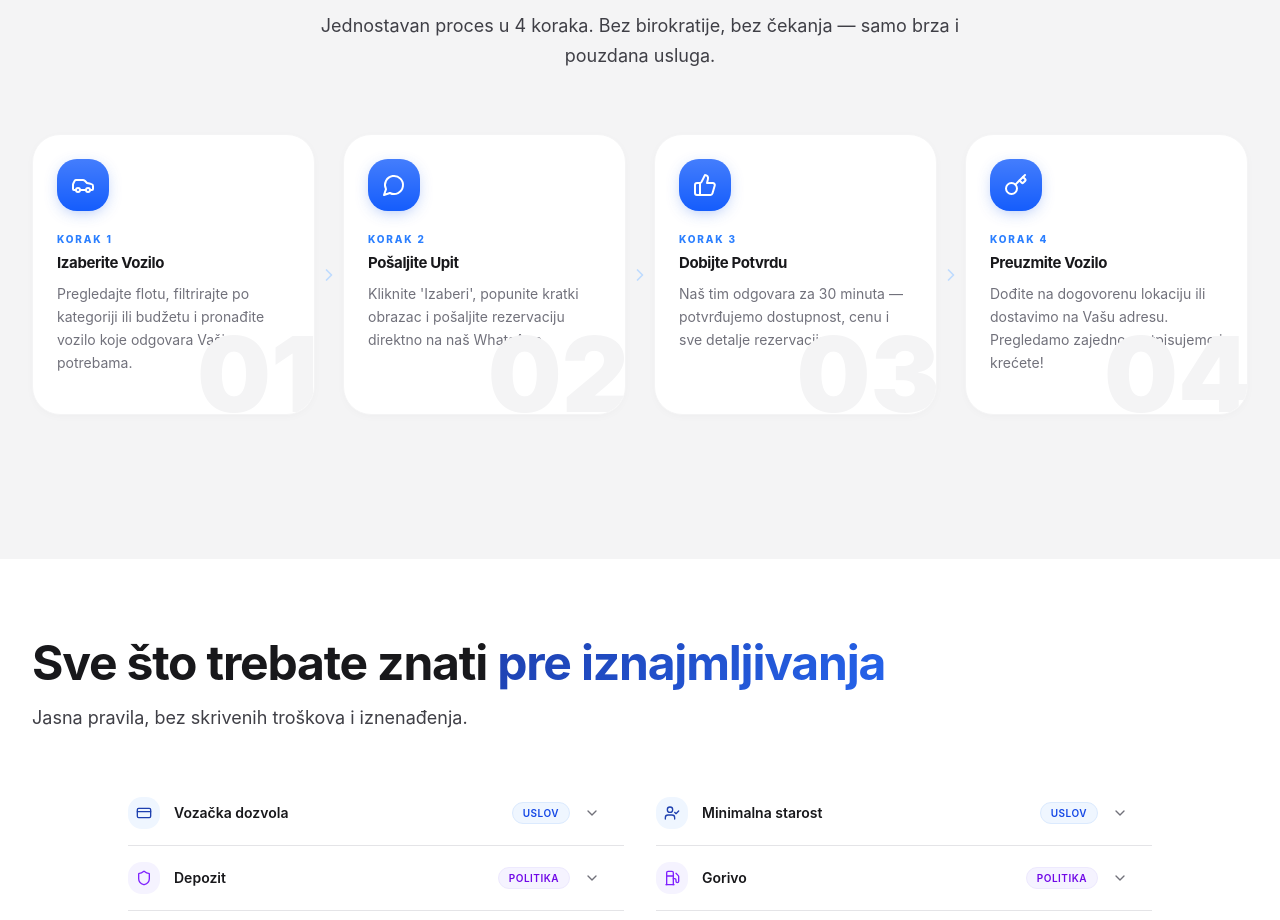
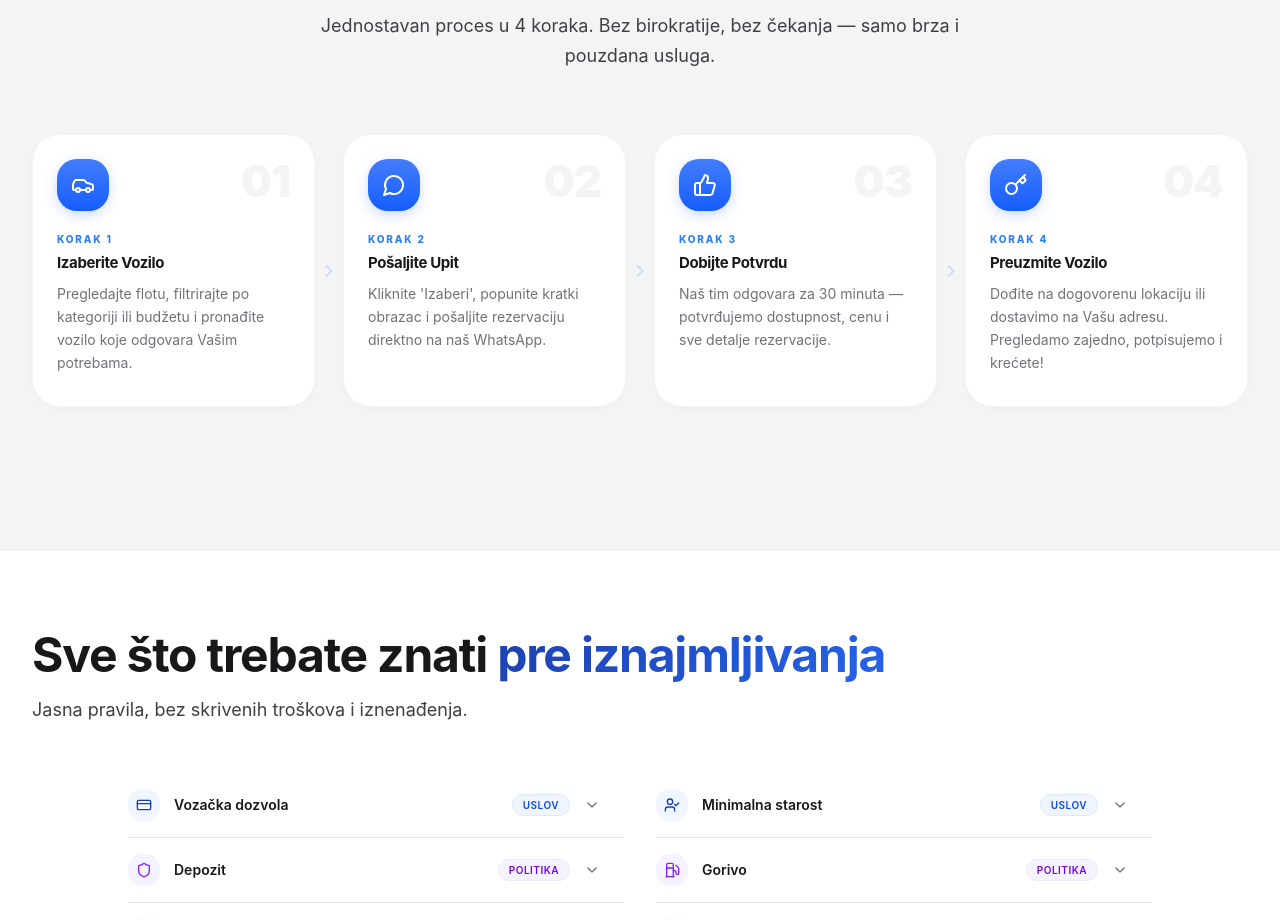
Before and after one commit to Aleksa0116/rent-a-car, a Next.js app: page / in a window 1280 px wide. Shown: the part 3020-3940 px from the top of the page. Built offline with nearby package versions, Linux system fonts and the light colour scheme.

Commit message:
Nove izmene u dizajnu 4

```diff
--- a/src/components/sections/HowItWorksSection.tsx
+++ b/src/components/sections/HowItWorksSection.tsx
@@ -105,11 +105,11 @@ function StepCard({ step, index }: StepProps) {
       }}
       className={[
         /* Layout */
-        "group relative flex flex-1 flex-col overflow-hidden",
+        "group relative flex flex-1 flex-col",
         /* Shape */
         "rounded-2xl border border-zinc-100 bg-white",
         /* Spacing */
-        "px-6 pb-10 pt-6",
+        "px-6 pb-8 pt-6",
         /* Shadow */
         "shadow-[0_2px_12px_-4px_rgba(0,0,0,0.05)]",
         /* Hover lift */
@@ -117,33 +117,13 @@ function StepCard({ step, index }: StepProps) {
         "hover:-translate-y-2 hover:shadow-[0_20px_56px_-16px_rgba(0,0,0,0.13)]",
       ].join(" ")}
     >
-      {/*
-       * ── Watermark number ──────────────────────────────────────────────────
-       * Huge, ultra-light background text that gives each card its identity
-       * without competing with the content. Shifts to a faint blue tint on
-       * hover so the card "warms up" subtly.
-       */}
-      <span
-        aria-hidden
-        className={[
-          "pointer-events-none select-none",
-          "absolute -bottom-3 -right-1",
-          "text-[6.5rem] font-black leading-none",
-          "text-zinc-100",
-          "transition-colors duration-300 group-hover:text-blue-50",
-        ].join(" ")}
-      >
-        {step.num}
-      </span>
+      {/* ── Header row: icon left, step number right ── */}
+      <div className="mb-5 flex items-start justify-between gap-2">
 
-      {/*
-       * ── Icon ──────────────────────────────────────────────────────────────
-       * Blue rounded square that scales slightly on card hover.
-       * A subtle top-highlight gradient adds dimension without gradients.
-       */}
+        {/* Blue icon block */}
         <div
           className={[
-          "relative mb-5 inline-flex h-[3.25rem] w-[3.25rem] shrink-0",
+            "relative inline-flex h-[3.25rem] w-[3.25rem] shrink-0",
             "items-center justify-center rounded-xl",
             "bg-blue-600 text-white",
             "transition-all duration-300",
@@ -153,8 +133,16 @@ function StepCard({ step, index }: StepProps) {
           style={{ boxShadow: "0 4px 16px -4px rgba(37,99,235,0.42)" }}
         >
           {step.icon}
-        {/* Gloss highlight */}
           <span className="pointer-events-none absolute inset-0 rounded-xl bg-gradient-to-b from-white/20 to-transparent" />
+        </div>
+
+        {/* Step number — top right, in normal flow, never overlaps */}
+        <span
+          aria-hidden
+          className="select-none text-[2.75rem] font-black leading-none tracking-tight text-zinc-100 transition-colors duration-300 group-hover:text-blue-100"
+        >
+          {step.num}
+        </span>
       </div>
 
       {/* Step label */}
```
Also changed, not shown: 1 other file (tests, documents, lock files or other folders). Lines whose indentation alone changed are shown as unchanged.
